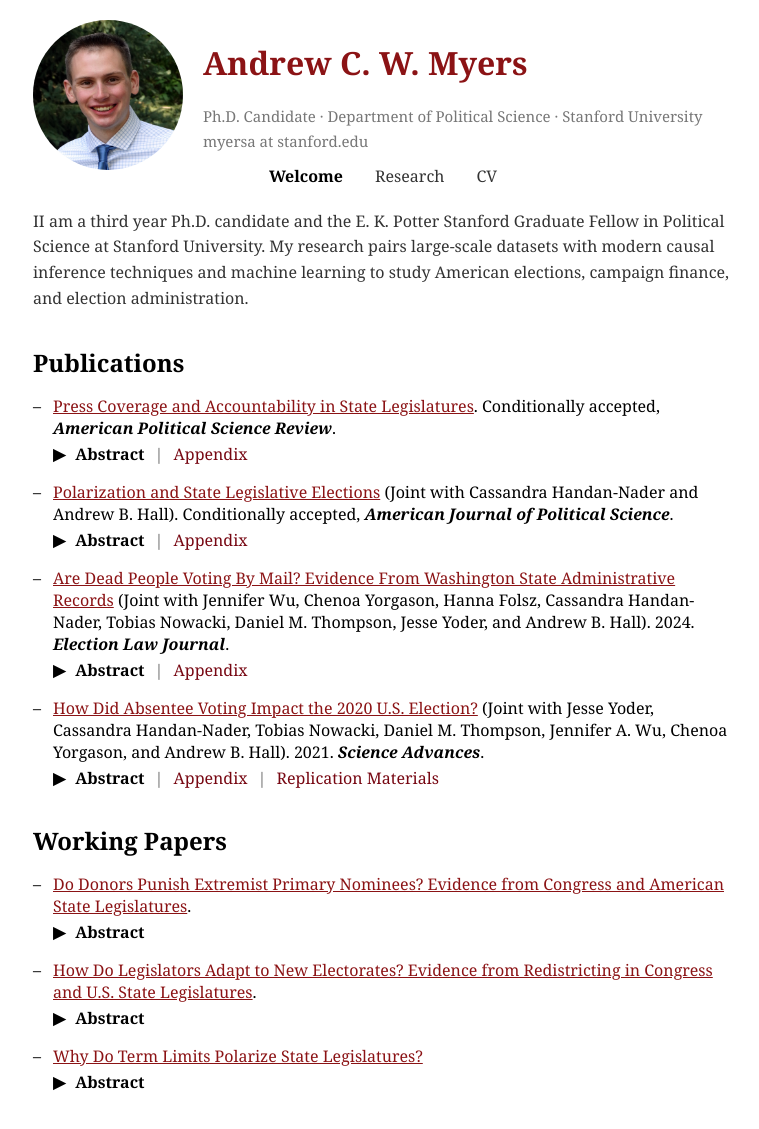
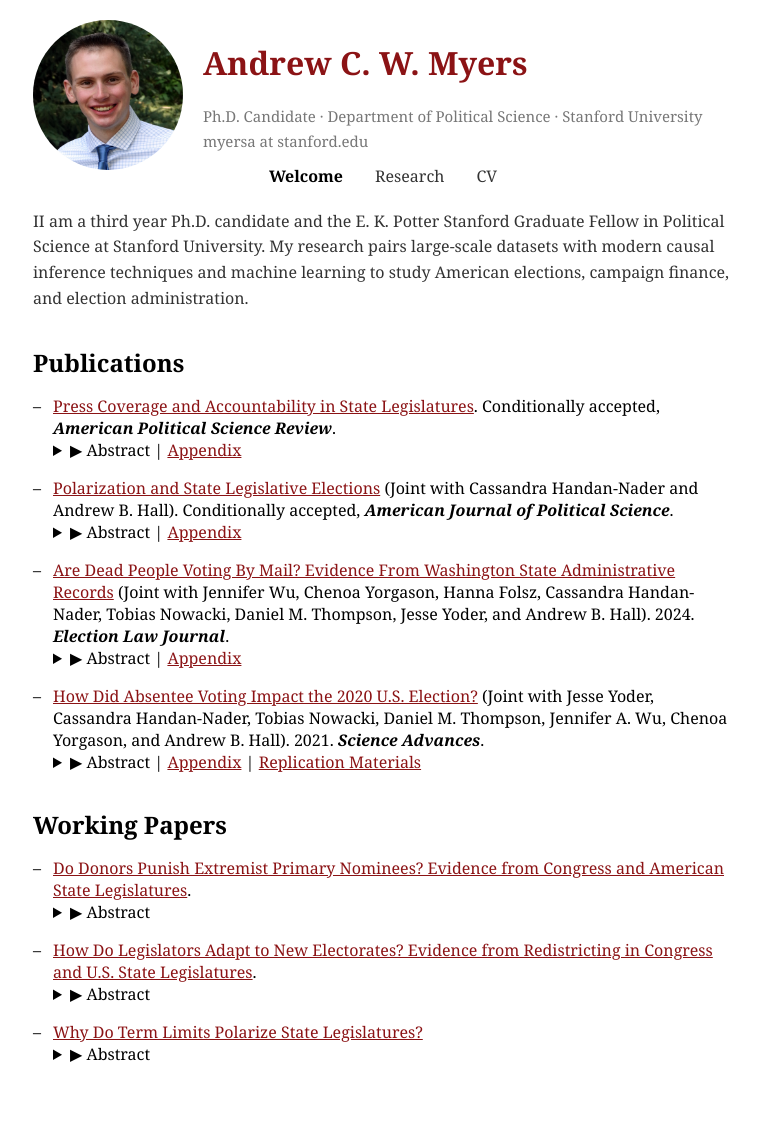
Before and after one commit to AndyMyersSkol/AndyMyersSkol.github.io, a Jekyll site: the page index.html, which Jekyll copies as it is, in a window 1280 px wide. Shown: the whole page, without its empty margins (257-1016 px from the left). Built offline with Jekyll 4.4.1, drawn with Linux system fonts in a browser that asks for light colours; after the commit the page ends 1101 px from its top, so only the background shows below that.

Commit message:
Update index.html

```diff
--- a/index.html
+++ b/index.html
@@ -194,93 +194,6 @@
     left: 0;
 }
 
-/* Ensure "Abstract" and "Replication Archive" are on the same line */
-summary {
-    display: flex;
-    align-items: center;
-    gap: 10px; /* Space between Abstract and Replication Archive */
-    font-weight: bold;
-    font-size: 1em;
-    cursor: pointer;
-}
-/* Style for the dropdown arrow */
-.dropdown-arrow {
-    font-size: .8em;
-    transition: transform 0.2s ease-in-out;
-}
-/* Rotate the triangle when details are open */
-details[open] .dropdown-arrow {
-    transform: rotate(90deg); /* Rotates to ▼ when open */
-}
-/* Style for the vertical separator "|" */
-.separator {
-    color: #666;
-    font-weight: normal;
-}
-/* Style for the replication link */
-.replication-link {
-    font-size: 1em;
-    color: #770712;
-    text-decoration: none;
-    font-weight: normal;
-}
-.replication-link:hover {
-    text-decoration: underline;
-}
-/* Ensure the Abstract button and Replication Archive remain aligned */
-summary {
-    display: flex;
-    align-items: center;
-    gap: 10px; /* Space between Abstract and Replication Archive */
-    font-weight: bold;
-    font-size: 1em;
-    cursor: pointer;
-    margin-top: 10px; /* Adds space between the title and the Abstract button */
-}
-/* Style the abstract content with justified text and a light grey background */
-.abstract-text {
-    margin-top: 8px;
-    padding: 10px;
-    background-color: #F8F9FA; /* Light grey background */
-    text-align: justify; /* Justify text */
-    border-radius: 0px; /* No rounded corners */
-    width: 92%; /* Makes the dropdown slightly smaller than full width */
-    margin: 0 auto; /* Centers the dropdown */
-}
-/* Ensure the <details> container is full-width but does not indent the button */
-details {
-    display: block;
-    width: 100%; /* Keep the button aligned with the title */
-    margin-bottom: 5px;
-}
-/* Prevent the Abstract button from moving when opening the dropdown */
-details summary {
-    width: 100%;
-}
-
-summary {
-    margin-top: 4px; /* Reduce space between title and abstract button */
-    gap:
-}
-h2 {
-    margin-top: 10px;
-    margin-bottom: 5px;
-}
-
-/* Hide the default triangle on mobile devices */
-summary::-webkit-details-marker {
-    display: none;
-}
-summary::marker {
-    display: none;
-}
-
-.dropdown-arrow {
-    display: inline-block;
-    color: black; /* Ensure it's black */
-    font-size: 1em; /* Adjust size if necessary */
-    transition: transform 0.2s ease;
-}
 
 </style>
 <script src="script.js"></script>
```
